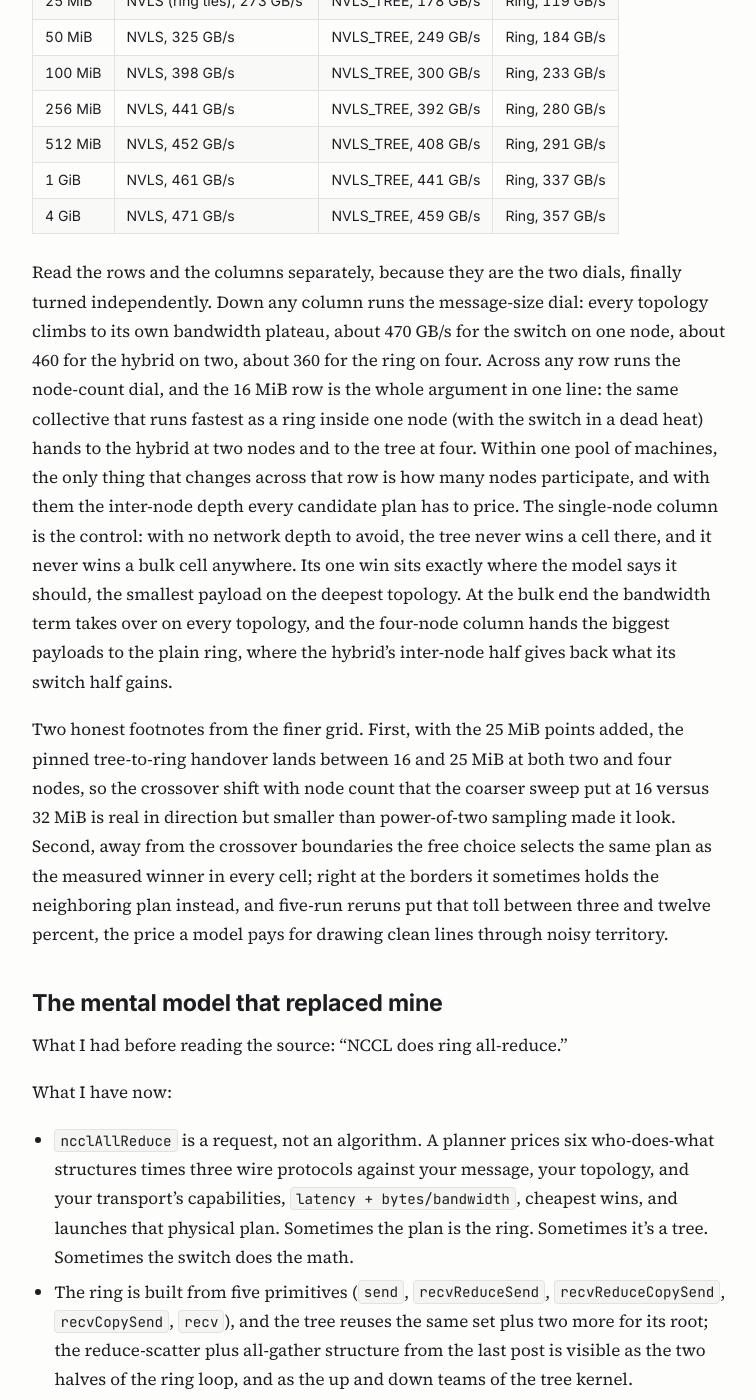
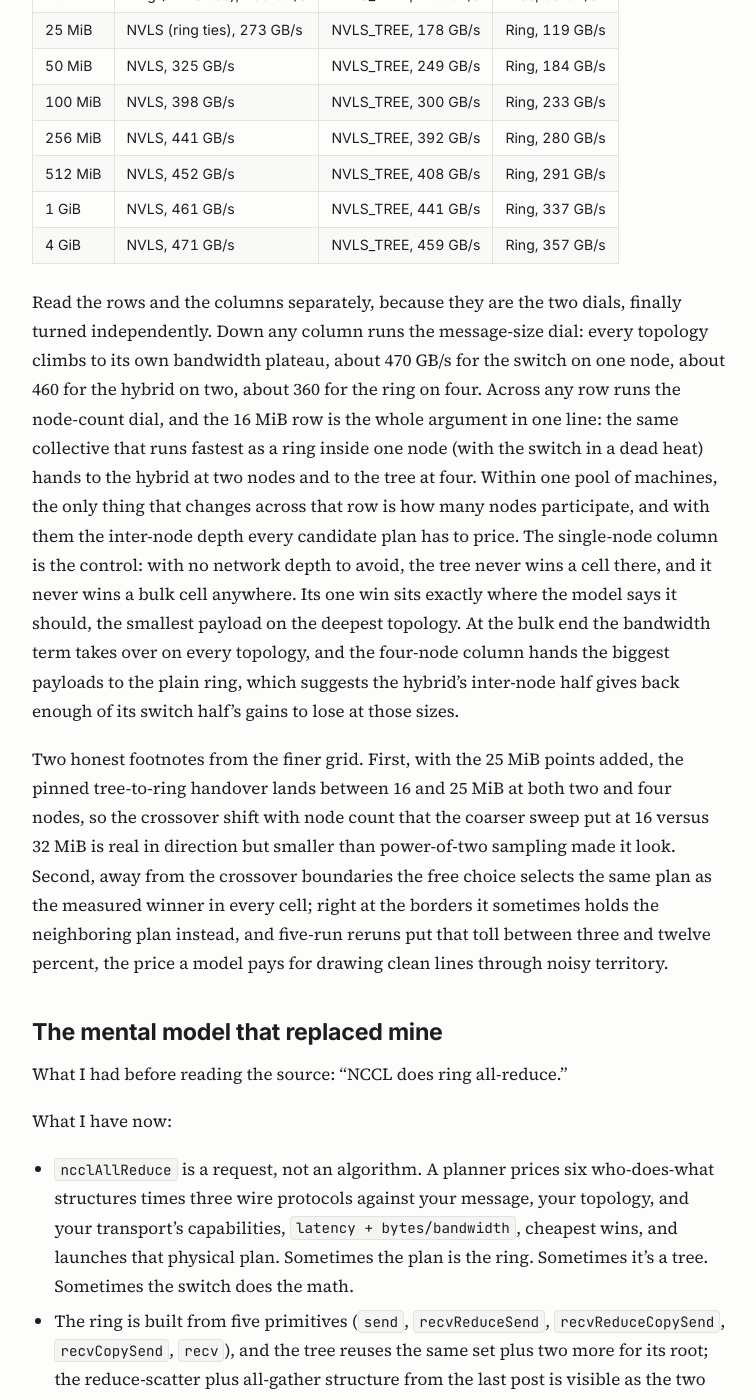
Before and after one commit to rakshithvasudev/rakshithvasudev.github.io, a Jekyll site: the page built from _posts/2026-08-02-inside-nccl-allreduce.md, in a window 1280 px wide and 1400 px high, scrolled down 24878 px. Shown: the whole window, without its empty margins (260-1016 px from the left). Built offline with Jekyll 4.4.1, drawn with Linux system fonts in a browser that asks for light colours; part of the change alters nothing that is shown; some of the changed text lies outside the part shown.

Commit message:
Close-out: qualify bound claims, soften double-tree and hybrid wording

```diff
--- a/_posts/2026-08-02-inside-nccl-allreduce.md
+++ b/_posts/2026-08-02-inside-nccl-allreduce.md
@@ -36,9 +36,10 @@ source so you can check everything I claim. Everything below is from NCCL 2.30
 If you only take three lines from this post:
 
 1. Every all-reduce pays two costs: latency, the fixed overhead of each
-   communication step, and bandwidth, the time spent moving bytes. A ring
-   minimizes the total data each GPU sends, so it usually delivers the best
-   sustained bandwidth for large tensors. But it needs `2(n-1)` sequential
+   communication step, and bandwidth, the time spent moving bytes. Among
+   conventional point-to-point all-reduce algorithms, a ring minimizes the
+   total data each GPU sends, so it usually delivers the best sustained
+   bandwidth for large tensors. But it needs `2(n-1)` sequential
    steps, so its latency grows linearly with the number of GPUs. A tree needs
    only a logarithmic number of steps, so it wins for small tensors, where
    latency dominates. In practice, trees sustain less bandwidth than rings, so
@@ -391,8 +392,9 @@ disappears, and the hardware reads your tensors where they sit.
 
 ## Where the ring hurts
 
-If the ring moves the fewest bytes any point-to-point all-reduce can, why would
-NCCL ever run anything else? Because bytes are only half of the bill.
+If the ring moves the fewest bytes any conventional point-to-point all-reduce
+can, why would NCCL ever run anything else? Because bytes are only half of the
+bill.
 
 Count the steps again: `2(n-1)`, and they're sequential. Each chunk's sum isn't done
 until it has physically visited every rank. On 8 GPUs that's 14 hops. On 1024 GPUs
@@ -1182,7 +1184,8 @@ the tree never wins a cell there, and it never wins a bulk cell anywhere. Its
 one win sits exactly where the model says it should, the smallest payload on
 the deepest topology. At the bulk end the bandwidth term takes over on every
 topology, and the four-node column hands the biggest payloads to the plain
-ring, where the hybrid's inter-node half gives back what its switch half gains.
+ring, which suggests the hybrid's inter-node half gives back enough of its
+switch half's gains to lose at those sizes.
 
 Two honest footnotes from the finer grid. First, with the 25 MiB points added,
 the pinned tree-to-ring handover lands between 16 and 25 MiB at both two and
@@ -1210,8 +1213,9 @@ What I have now:
   set plus two more for its root; the reduce-scatter plus all-gather structure
   from the last post is visible as the two halves of the ring loop, and as the
   up and down teams of the tree kernel.
-- The tree is a double binary tree over nodes, with every rank interior in
-  exactly one tree so no send bandwidth idles, and chains inside each node.
+- The tree is a double binary tree over nodes, the two trees complementing
+  leaf and interior roles so send bandwidth stays busy, and chains inside
+  each node.
 - Latency work rides flags packed inside the data (LL, LL128); bandwidth work
   pays for fences (Simple).
 - On modern fabric, the fastest all-reduce is sometimes offloaded to the
```
